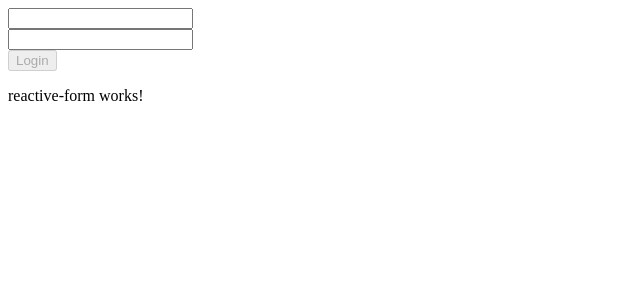
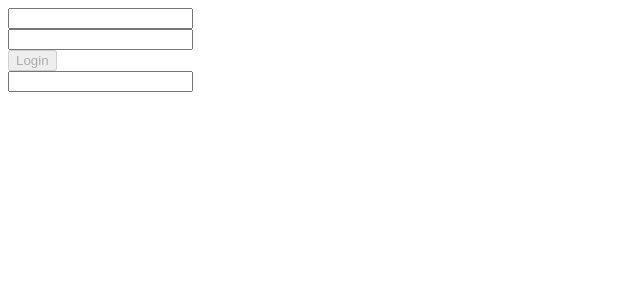
Before and after one commit to RafalG1991/angular-test-app, an Angular app: page / in a window 1280 px wide. Shown: the top 300 px of the page, without its empty margins (0-640 px from the left). Built offline with nearby package versions, Linux system fonts and the light colour scheme.

Commit message:
added login input as FormControl class instance

```diff
--- a/src/app/reactive-form/reactive-form.component.html
+++ b/src/app/reactive-form/reactive-form.component.html
@@ -1 +1 @@
-<p>reactive-form works!</p>
+<input type="text" name="login" [formControl]="login" />
--- a/src/app/reactive-form/reactive-form.component.ts
+++ b/src/app/reactive-form/reactive-form.component.ts
@@ -1,12 +1,13 @@
 import { Component } from '@angular/core';
+import {FormControl, ReactiveFormsModule} from "@angular/forms";
 
 @Component({
   selector: 'app-reactive-form',
   standalone: true,
-  imports: [],
+  imports: [ReactiveFormsModule],
   templateUrl: './reactive-form.component.html',
   styleUrl: './reactive-form.component.scss'
 })
 export class ReactiveFormComponent {
-
+  login = new FormControl('');
 }
```
